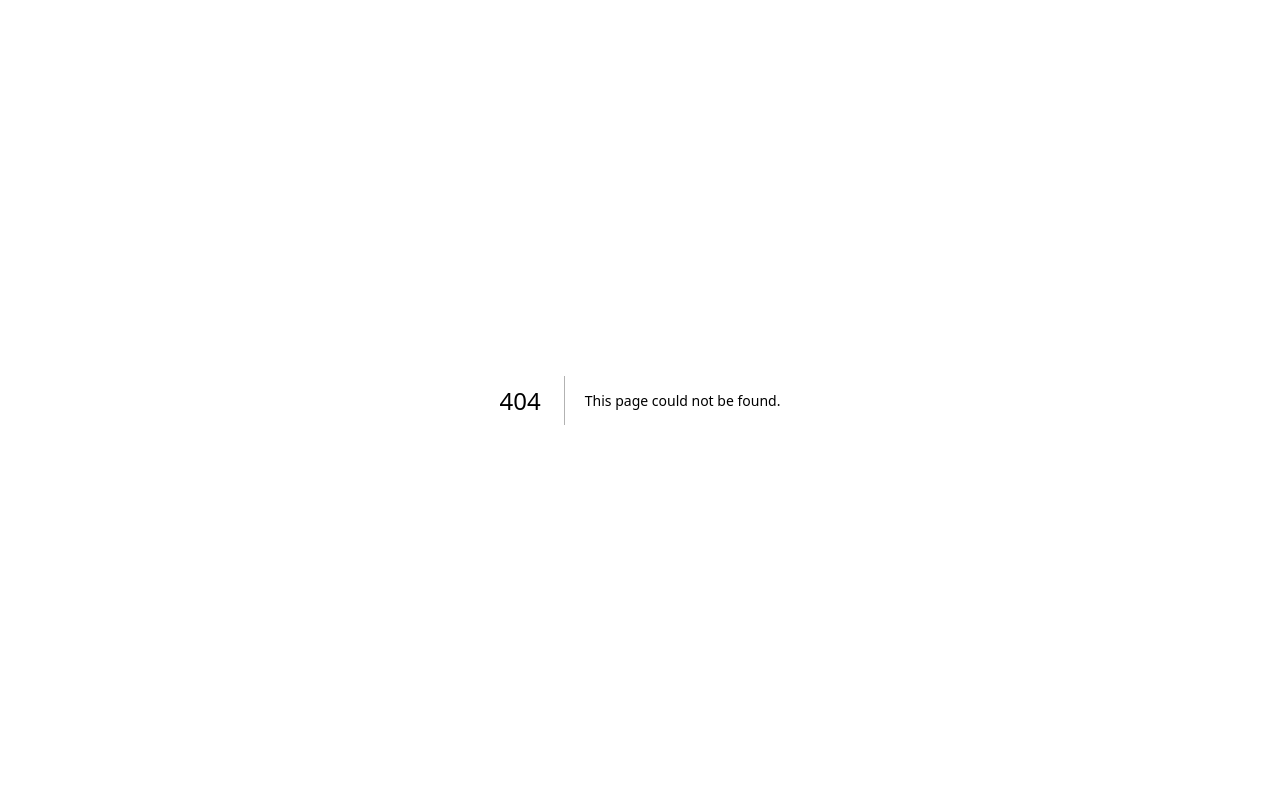
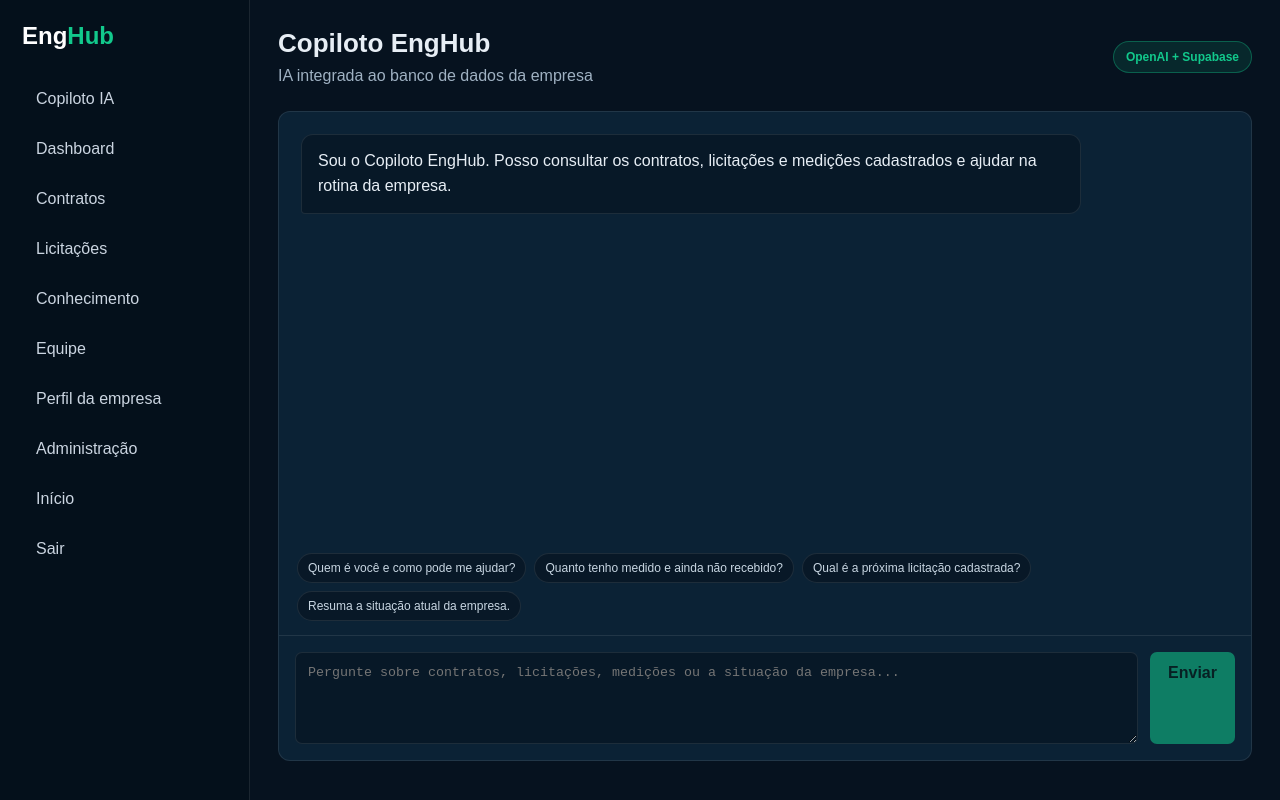
Before and after one commit to engaleaquino-lab/enghub-platform, a Next.js app in the folder mvh/: page /copiloto in a window 1280 px wide. Before the commit this address had no page. Built offline with nearby package versions, Linux system fonts and the light colour scheme.

Commit message:
Add files via upload
Sprint 01 - Copiloto IA

```diff
--- /dev/null
+++ b/mvh/app/api/copiloto/route.ts
@@ -0,0 +1,137 @@
+import { NextRequest } from "next/server";
+import { createSupabaseServerClient } from "@/lib/supabase-server";
+
+export const runtime = "nodejs";
+export const dynamic = "force-dynamic";
+
+type CopilotRequest = {
+  question?: string;
+  history?: Array<{ role: "user" | "assistant"; content: string }>;
+};
+
+function json(data: unknown, status = 200) {
+  return Response.json(data, { status });
+}
+
+export async function POST(request: NextRequest) {
+  try {
+    const supabase = await createSupabaseServerClient();
+    const { data: { user }, error: userError } = await supabase.auth.getUser();
+
+    if (userError || !user) {
+      return json({ error: "Sessão inválida. Entre novamente na EngHub." }, 401);
+    }
+
+    const body = (await request.json()) as CopilotRequest;
+    const question = String(body.question || "").trim();
+    if (!question) return json({ error: "Digite uma pergunta." }, 400);
+
+    const apiKey = process.env.OPENAI_API_KEY;
+    if (!apiKey) {
+      return json({ error: "OPENAI_API_KEY não configurada no servidor." }, 500);
+    }
+
+    const { data: membership, error: membershipError } = await supabase
+      .from("organization_members")
+      .select("organization_id")
+      .eq("user_id", user.id)
+      .eq("status", "active")
+      .limit(1)
+      .single();
+
+    if (membershipError || !membership) {
+      return json({ error: "Usuário sem organização ativa." }, 403);
+    }
+
+    const organizationId = membership.organization_id;
+    const [contractsResult, bidsResult, measurementsResult] = await Promise.all([
+      supabase
+        .from("contracts")
+        .select("contract_number,client_name,object,contract_value,measured_value,received_value,status")
+        .eq("organization_id", organizationId)
+        .limit(100),
+      supabase
+        .from("bids")
+        .select("title,agency,session_date,estimated_value,status")
+        .eq("organization_id", organizationId)
+        .limit(100),
+      supabase
+        .from("measurements")
+        .select("number,competence,measured_value,received_value,invoice_number,status,contract_id")
+        .eq("organization_id", organizationId)
+        .limit(200),
+    ]);
+
+    const firstError = contractsResult.error || bidsResult.error || measurementsResult.error;
+    if (firstError) {
+      return json({ error: `Falha ao consultar o banco: ${firstError.message}` }, 500);
+    }
+
+    const context = {
+      user: { email: user.email },
+      contracts: contractsResult.data || [],
+      bids: bidsResult.data || [],
+      measurements: measurementsResult.data || [],
+    };
+
+    const recentHistory = (body.history || []).slice(-8);
+    const conversation = recentHistory
+      .map((message) => `${message.role === "user" ? "USUÁRIO" : "COPILOTO"}: ${message.content}`)
+      .join("\n\n");
+
+    const instructions = [
+      "Você é o Copiloto EngHub, especializado em engenharia civil, licitações públicas brasileiras e gestão de obras.",
+      "Responda sempre em português brasileiro, de forma objetiva, profissional e prática.",
+      "Use os dados reais fornecidos no contexto da empresa antes de responder.",
+      "Nunca invente contratos, valores, datas, cláusulas ou documentos.",
+      "Quando os dados forem insuficientes, diga exatamente o que falta.",
+      "Orientações jurídicas são preliminares e devem ser revisadas por profissional habilitado.",
+    ].join("\n");
+
+    const input = [
+      conversation ? `HISTÓRICO RECENTE:\n${conversation}` : "",
+      `PERGUNTA ATUAL:\n${question}`,
+      `CONTEXTO DA EMPRESA (JSON):\n${JSON.stringify(context)}`,
+    ].filter(Boolean).join("\n\n");
+
+    const openAIResponse = await fetch("https://api.openai.com/v1/responses", {
+      method: "POST",
+      headers: {
+        Authorization: `Bearer ${apiKey}`,
+        "Content-Type": "application/json",
+      },
+      body: JSON.stringify({
+        model: process.env.OPENAI_MODEL || "gpt-5-mini",
+        instructions,
+        input,
+        max_output_tokens: 1600,
+      }),
+    });
+
+    const raw = await openAIResponse.text();
+    let payload: any;
+    try {
+      payload = raw ? JSON.parse(raw) : {};
+    } catch {
+      payload = { error: { message: raw || "Resposta inválida da OpenAI." } };
+    }
+
+    if (!openAIResponse.ok) {
+      const message = payload?.error?.message || `OpenAI respondeu com status ${openAIResponse.status}.`;
+      return json({ error: message }, 502);
+    }
+
+    const answer = payload.output_text || payload.output
+      ?.flatMap((item: any) => item.content || [])
+      ?.filter((item: any) => item.type === "output_text")
+      ?.map((item: any) => item.text)
+      ?.join("\n");
+
+    if (!answer) return json({ error: "A IA respondeu sem conteúdo textual." }, 502);
+
+    return json({ answer });
+  } catch (error) {
+    console.error("/api/copiloto", error);
+    return json({ error: error instanceof Error ? error.message : "Erro interno." }, 500);
+  }
+}
--- /dev/null
+++ b/mvh/app/copiloto/page.tsx
@@ -0,0 +1,102 @@
+"use client";
+
+import { FormEvent, useState } from "react";
+import AppShell from "@/components/AppShell";
+
+type Message = { role: "user" | "assistant"; content: string };
+
+const suggestions = [
+  "Quem é você e como pode me ajudar?",
+  "Quanto tenho medido e ainda não recebido?",
+  "Qual é a próxima licitação cadastrada?",
+  "Resuma a situação atual da empresa.",
+];
+
+export default function CopilotoPage() {
+  const [messages, setMessages] = useState<Message[]>([
+    {
+      role: "assistant",
+      content: "Sou o Copiloto EngHub. Posso consultar os contratos, licitações e medições cadastrados e ajudar na rotina da empresa.",
+    },
+  ]);
+  const [question, setQuestion] = useState("");
+  const [loading, setLoading] = useState(false);
+  const [error, setError] = useState("");
+
+  async function submit(event?: FormEvent) {
+    event?.preventDefault();
+    const text = question.trim();
+    if (!text || loading) return;
+
+    const nextMessages: Message[] = [...messages, { role: "user", content: text }];
+    setMessages(nextMessages);
+    setQuestion("");
+    setError("");
+    setLoading(true);
+
+    try {
+      const response = await fetch("/api/copiloto", {
+        method: "POST",
+        headers: { "Content-Type": "application/json" },
+        body: JSON.stringify({ question: text, history: messages }),
+      });
+      const data = await response.json();
+      if (!response.ok) throw new Error(data.error || "Falha ao consultar a IA.");
+      setMessages((current) => [...current, { role: "assistant", content: data.answer }]);
+    } catch (requestError) {
+      const message = requestError instanceof Error ? requestError.message : "Erro desconhecido.";
+      setError(message);
+      setMessages((current) => [...current, {
+        role: "assistant",
+        content: `Não consegui usar a IA agora. Diagnóstico: ${message}`,
+      }]);
+    } finally {
+      setLoading(false);
+    }
+  }
+
+  return (
+    <AppShell>
+      <div className="topbar">
+        <div>
+          <h1 className="section-title">Copiloto EngHub</h1>
+          <div className="muted">IA integrada ao banco de dados da empresa</div>
+        </div>
+        <span className="badge">OpenAI + Supabase</span>
+      </div>
+
+      <section className="copilot-card">
+        <div className="copilot-messages">
+          {messages.map((message, index) => (
+            <div key={`${message.role}-${index}`} className={`copilot-message ${message.role}`}>
+              {message.content}
+            </div>
+          ))}
+          {loading && <div className="copilot-message assistant">Consultando os dados da empresa...</div>}
+        </div>
+
+        <div className="copilot-suggestions">
+          {suggestions.map((suggestion) => (
+            <button key={suggestion} type="button" className="chip copilot-chip" onClick={() => setQuestion(suggestion)}>
+              {suggestion}
+            </button>
+          ))}
+        </div>
+
+        {error && <div className="warning">{error}</div>}
+
+        <form className="copilot-form" onSubmit={submit}>
+          <textarea
+            className="input copilot-textarea"
+            value={question}
+            onChange={(event) => setQuestion(event.target.value)}
+            placeholder="Pergunte sobre contratos, licitações, medições ou a situação da empresa..."
+          />
+          <button className="btn" disabled={loading || !question.trim()}>
+            {loading ? "Aguarde..." : "Enviar"}
+          </button>
+        </form>
+      </section>
+    </AppShell>
+  );
+}
--- a/mvh/app/globals.css
+++ b/mvh/app/globals.css
@@ -91,3 +91,16 @@ select.input{appearance:auto}
 .file-meta{display:flex;gap:12px;align-items:center;flex-wrap:wrap;color:#9fb1c2;font-size:12px}
 @media(max-width:900px){.timeline-row{grid-template-columns:1fr 1fr}.profile-grid{grid-template-columns:1fr}}
 @media(max-width:560px){.timeline-row{grid-template-columns:1fr}}
+
+
+/* Copiloto IA */
+.copilot-card{background:var(--panel);border:1px solid var(--border);border-radius:12px;min-height:calc(100vh - 150px);display:grid;grid-template-rows:1fr auto auto auto;overflow:hidden}
+.copilot-messages{padding:22px;display:flex;flex-direction:column;gap:14px;overflow:auto;max-height:62vh}
+.copilot-message{max-width:84%;padding:14px 16px;border-radius:12px;white-space:pre-wrap;line-height:1.55}
+.copilot-message.user{align-self:flex-end;background:var(--green);color:#042016;border-bottom-right-radius:4px}
+.copilot-message.assistant{align-self:flex-start;background:#071827;border:1px solid var(--border);border-bottom-left-radius:4px}
+.copilot-suggestions{display:flex;gap:8px;flex-wrap:wrap;padding:0 18px 14px}.copilot-chip{border:1px solid var(--border);cursor:pointer;background:#081827;color:#c8d6e2}
+.copilot-form{display:grid;grid-template-columns:1fr auto;gap:12px;padding:16px;border-top:1px solid var(--border)}
+.copilot-textarea{min-height:92px;resize:vertical}
+.copilot-form .btn{align-self:stretch}.copilot-form .btn:disabled{opacity:.55;cursor:not-allowed}
+@media(max-width:600px){.copilot-form{grid-template-columns:1fr}.copilot-message{max-width:96%}}
--- a/mvh/components/Sidebar.tsx
+++ b/mvh/components/Sidebar.tsx
@@ -6,6 +6,7 @@ export default function Sidebar(){
     <aside className="sidebar">
       <div className="logo">Eng<span>Hub</span></div>
       <nav className="nav">
+        <Link href="/copiloto">Copiloto IA</Link>
         <Link href="/dashboard">Dashboard</Link>
         <Link href="/contratos">Contratos</Link>
         <Link href="/licitacoes">Licitações</Link>
--- a/mvh/middleware.ts
+++ b/mvh/middleware.ts
@@ -22,7 +22,7 @@ export async function middleware(request:NextRequest){
 
   const {data:{user}}=await supabase.auth.getUser();
   const protectedPath=[
-    "/dashboard","/contratos","/licitacoes","/perfil","/equipe","/admin"
+    "/copiloto","/dashboard","/contratos","/licitacoes","/perfil","/equipe","/admin"
   ].some(path=>request.nextUrl.pathname.startsWith(path));
 
   if(protectedPath && !user){
```
Also changed, not shown: mvh/app/convites/page.tsx (+7 -4 lines), 2 other files (tests, documents, lock files or other folders).
